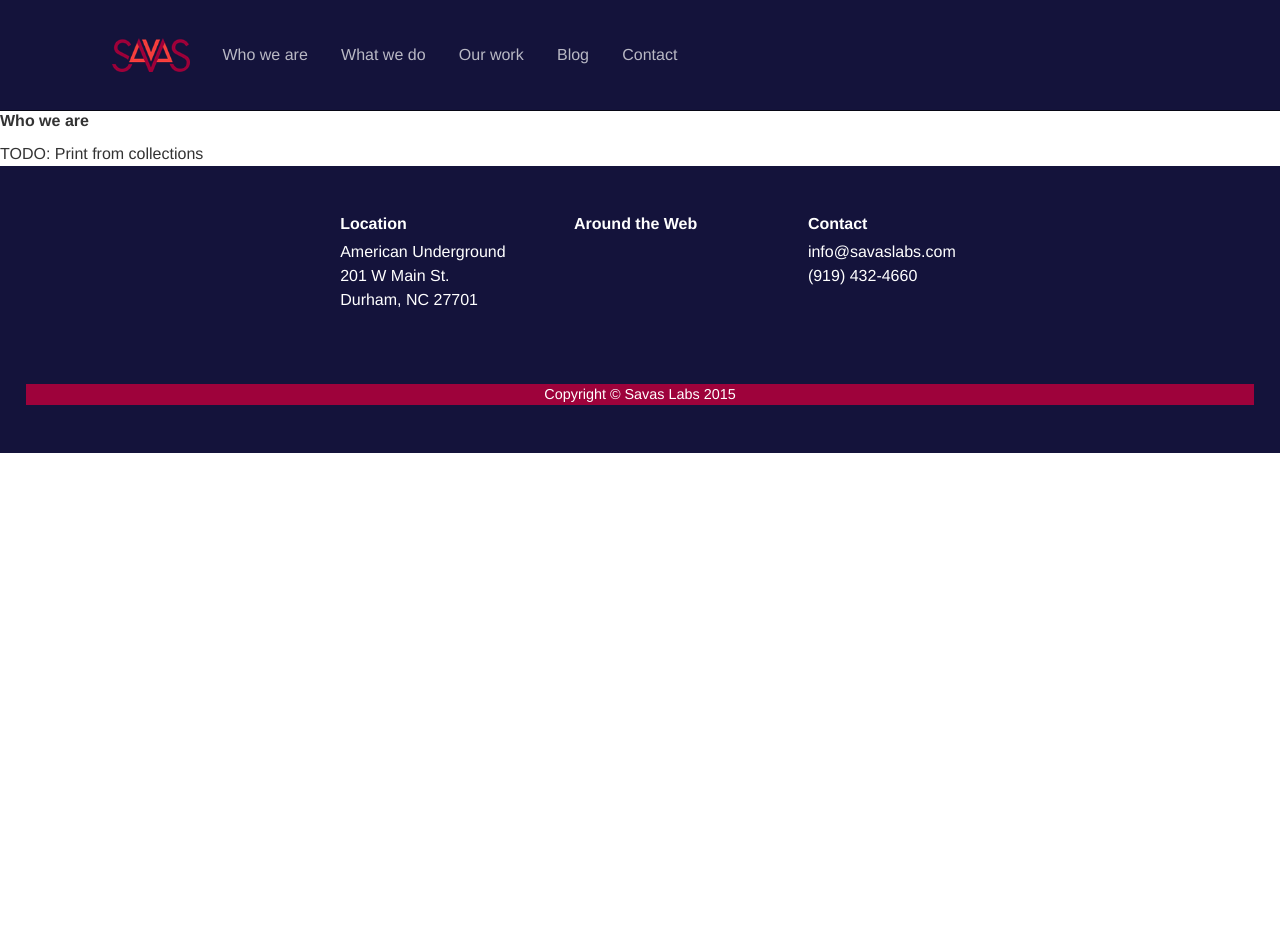
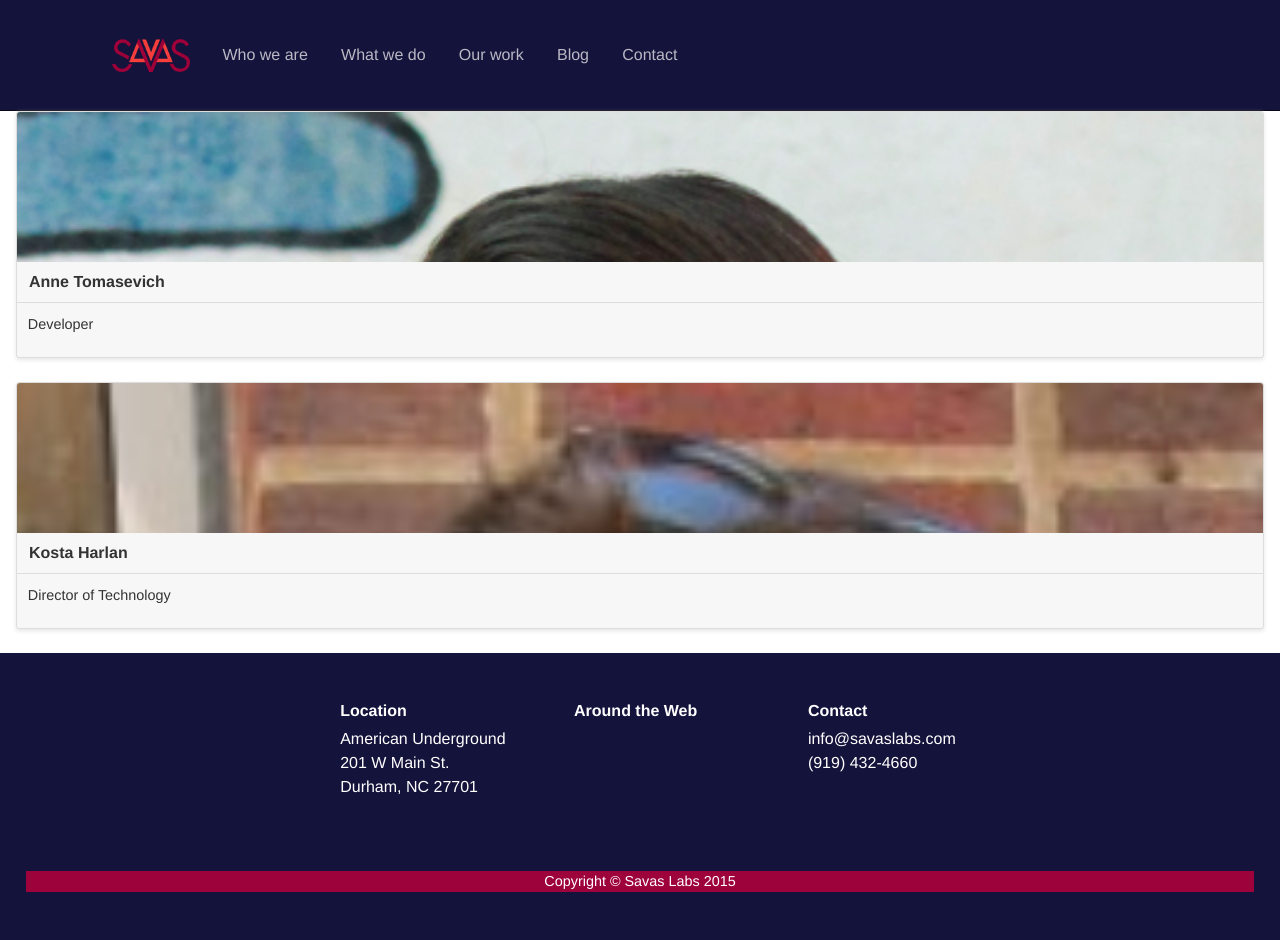
Before and after one commit to tumble1999/savaslabs.github.io, a Jekyll site: the page built from who-we-are.html, in a window 1280 px wide. Built offline with Jekyll 4.4.1, drawn with Linux system fonts in a browser that asks for light colours; before the commit the page ends 900 px from its top, so only the background shows below that.

Commit message:
Building out team section

```diff
--- a/_config.yml
+++ b/_config.yml
@@ -1,9 +1,7 @@
 title: Savas
 email: info@savaslabs.com
 description: >
-  Write an awesome description for your new site here. You can edit this
-  line in _config.yml. It will appear in your document head meta (for
-  Google search results) and in your feed.xml site description.
+  A Drupal-centric web development and design shop anchored in Durham.
 baseurl: ""
 url: "http://savaslabs.com"
 twitter_username: savas_labs
@@ -11,3 +9,7 @@ github_username: savaslabs
 markdown: kramdown
 sass:
   sass_dir: assets/styles/_scss
+collections:
+  team:
+    output: true
+    permalink: /team/:path/
--- a/_includes/header.html
+++ b/_includes/header.html
@@ -6,9 +6,9 @@
       <a href="/" id="js-mobile-menu" class="navigation-menu-button">MENU</a>
       <nav role="navigation">
           <ul id="js-navigation-menu" class="navigation-menu show">
-              <li class="nav-link"><a href="/who-we-are">Who we are</a></li>
+              <li class="nav-link"><a href="/team">Who we are</a></li>
               <li class="nav-link"><a href="/what-we-do">What we do</a></li>
-              <li class="nav-link"><a href="/our-work">Our work</a></li>
+              <li class="nav-link"><a href="/work">Our work</a></li>
               <li class="nav-link"><a href="/blog">Blog</a></li>
               <li class="nav-link"><a href="/contact">Contact</a></li>
           </ul>
--- /dev/null
+++ b/assets/styles/_scss/_team.scss
@@ -0,0 +1,92 @@
+.cards {
+  @include display(flex);
+  @include flex-wrap(wrap);
+  @include justify-content(space-between);
+}
+
+.card {
+  ///////////////////////////////////////////////////////////////////////////////////
+  $base-border-color: gainsboro !default;
+  $base-border-radius: 3px !default;
+  $base-background-color: white !default;
+  $base-spacing: 1.5em !default;
+  $base-accent-color: #477DCA !default;
+  $base-link-color: $base-accent-color !default;
+  $dark-gray: #333 !default;
+  $base-font-color: $dark-gray !default;
+  //////////////////////////////////////////////////////////////////////////////////
+
+  $card-border-color: $base-border-color;
+  $card-border: 1px solid $card-border-color;
+  $card-background: lighten($card-border-color, 10%);
+  $card-header-background: $card-background;
+  $card-hover-background: lighten($card-background, 5%);
+  $card-image-background: #DBD199;
+  $card-image-hover-background: lighten($card-image-background, 5%);
+  $card-margin: 1em;
+
+  @include flex-basis(15em);
+  @include flex-grow(1);
+  @include transition (all 0.2s ease-in-out);
+  background-color: $card-background;
+  border-radius: $base-border-radius;
+  border: $card-border;
+  box-shadow: 0 2px 4px darken($base-background-color, 10%);
+  cursor: pointer;
+  margin: 0 $card-margin $base-spacing $card-margin;
+  position: relative;
+
+  .card-image {
+    overflow: hidden;
+    max-height: 150px;
+
+    img {
+      @include transition (all 0.2s ease-in-out);
+      background: $card-image-background;
+      border-top-left-radius: $base-border-radius;
+      border-top-right-radius: $base-border-radius;
+      width: 100%;
+    }
+  }
+
+  .card-header {
+    @include transition (all 0.2s ease-in-out);
+    background-color: $card-header-background;
+    border-bottom: $card-border;
+    border-radius: $base-border-radius $base-border-radius 0 0;
+    font-weight: bold;
+    line-height: 1.5em;
+    padding: ($base-spacing / 3) ($base-spacing / 2);
+  }
+
+  .card-copy {
+    font-size: 0.9em;
+    line-height: 1.5em;
+    padding: ($base-spacing / 2) ($base-spacing / 2);
+
+    p {
+      margin: 0 0 ($base-spacing / 2);
+    }
+  }
+
+  &:focus,
+  &:hover {
+    background-color: $card-hover-background;
+
+    .card-image img {
+      background: $card-image-hover-background;
+    }
+
+    .card-header {
+      background-color: $card-hover-background;
+    }
+  }
+
+  &:active {
+    background-color: $card-background;
+
+    .card-header {
+      background-color: $card-background;
+    }
+  }
+}
--- a/assets/styles/main.scss
+++ b/assets/styles/main.scss
@@ -9,6 +9,7 @@
 @import "layout";
 
 @import "colors";
+@import "team";
 @import "typography";
 @import "navigation";
 @import "footer";
--- a/who-we-are.html
+++ b/who-we-are.html
@@ -1,6 +1,20 @@
 ---
-layout: page
+layout: default
 title: Who we are
-permalink: "/who-we-are/"
+permalink: "/team/"
 ---
-TODO: Print from collections
+{% for person in site.team %}
+<div class="cards">
+  <div class="card">
+    <div class="card-image">
+      <img src="{{ base.url }}/{{ person.photo }}" alt="">
+    </div>
+    <div class="card-header">
+        {{ person.name }}
+    </div>
+    <div class="card-copy">
+        <p>{{ person.job_title }}</p>
+    </div>
+  </div>
+</div>
+{% endfor %}
```
Also changed, not shown: _layouts/team.html (added, +13 -0 lines), _team/anne-tomasevich.md (added, +7 -0 lines), _team/kosta-harlan.md (added, +7 -0 lines), assets/img/team/anne-tomasevich.jpg (added), assets/img/team/chris-russo.jpg (added), assets/img/team/dan-murphy.jpg (added), assets/img/team/kosta-harlan.jpg (added), assets/img/team/tim-stallmann.jpg (added).
